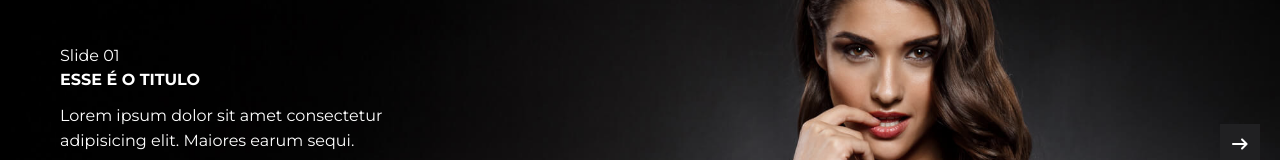
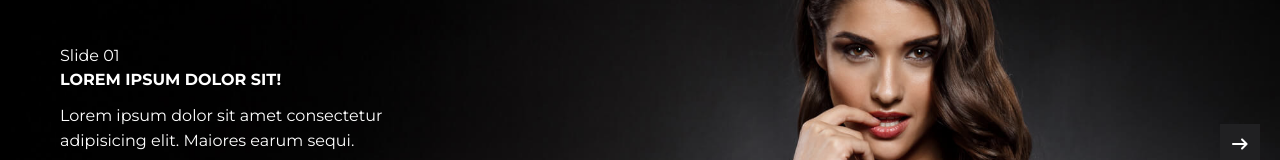
Before and after one commit to Sonaite/Projeto-interactive-slide, a plain HTML site: page index.html in a window 1280 px wide. Both pictures are taken after a click on the button "arrow_left_alt". Shown: the part 256-416 px from the top of the page. Drawn offline with nearby package versions, Linux system fonts and the light colour scheme.

Commit message:
Update index.html

```diff
--- a/index.html
+++ b/index.html
@@ -21,7 +21,7 @@
             <div class="slider-item swiper-slide" >
                 <div class="slide-content">
                     <h3 class="slide-subtitle">Slide 01</h3>
-                    <h2 class="slide-title">esse é o titulo</h2>
+                    <h2 class="slide-title">Lorem ipsum dolor sit!</h2>
                     <p class="slide-description">Lorem ipsum dolor sit amet consectetur adipisicing elit. Maiores earum sequi.</p>
                     <a href="#" class="slide-button"><span>Learn more</span></a>
                 </div>
```
